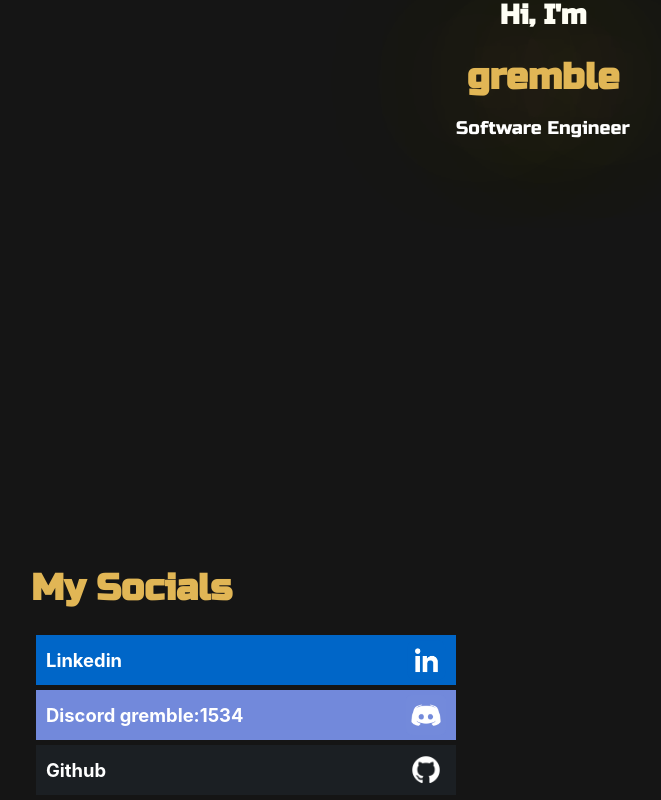
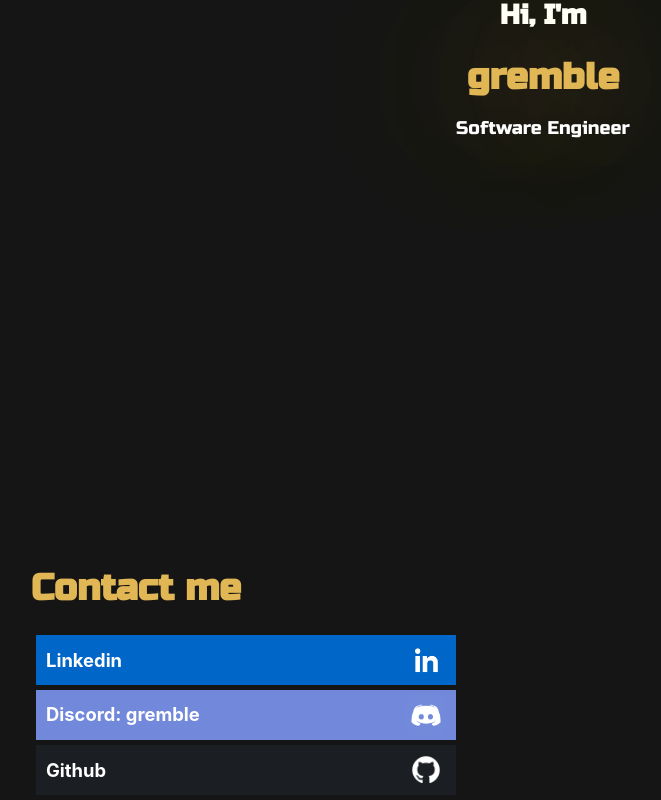
Before and after one commit to gremble0/gremble.dev, a React (Create React App) app: page / in a window 1280 px wide. Shown: the part 334-1134 px from the top of the page, without its empty margins (97-758 px from the left). Built offline with nearby package versions, Linux system fonts and the light colour scheme; a web font is replaced by a local one.

Commit message:
Added copy to clipboard functionality for discord social

```diff
--- a/src/App.css
+++ b/src/App.css
@@ -20,6 +20,10 @@ body {
     color: #ffffff;
     margin-left: 10vw;
     margin-right: 10vw;
+}
+
+.nerdfont {
+    font-family: JetBrains Mono;
 }
 
 /*** Main title styling ***/
--- a/src/App.tsx
+++ b/src/App.tsx
@@ -8,7 +8,11 @@ function openInNewTab(url: string) {
     window.open(url, "_blank", "noreferrer")
 }
 
-function App() {
+function discordOnClick() {
+    navigator.clipboard.writeText("gremble");
+}
+
+export default function App() {
     document.title = "gremble.dev";
 
     return (
@@ -19,24 +23,24 @@ function App() {
                 <p>Software Engineer</p>
             </div>
 
-
             <div className = "socials">
-                <h1 className = "title-socials">My Socials</h1>
-                <div className = "linkedin social" onClick={ () => openInNewTab("https://www.linkedin.com/in/herman-stornes-537308273") }>
+                <h1 className = "title-socials">Contact me</h1>
+                <div className = "linkedin social" onClick = { () => openInNewTab("https://www.linkedin.com/in/herman-stornes-537308273") }>
                     <p className = "social-link">Linkedin</p>
                     <img src = {linkedinLogo} className = "social-logo" />
                 </div>
-                <div className = "discord social" onClick={()=>""}>
-                    <p className = "social-link">Discord gremble:1534</p>
+                <div className = "discord social" onClick = { () => discordOnClick() }>
+                    <p className = "social-link">Discord: gremble <a className = "nerdfont">󱓥</a></p>
                     <img src = {discordLogo} className = "social-logo" />
                 </div>
-                <div className = "github social" onClick={ () => openInNewTab("https://github.com/gremble0") }>
+                <div className = "github social" onClick = { () => openInNewTab("https://github.com/gremble0") }>
                     <p className = "social-link">Github</p>
                     <img src = {githubLogo} className = "social-logo" />
                 </div>
             </div>
+
+            <div className = "projects">
+            </div>
         </div>
     );
 }
-
-export default App;
```
